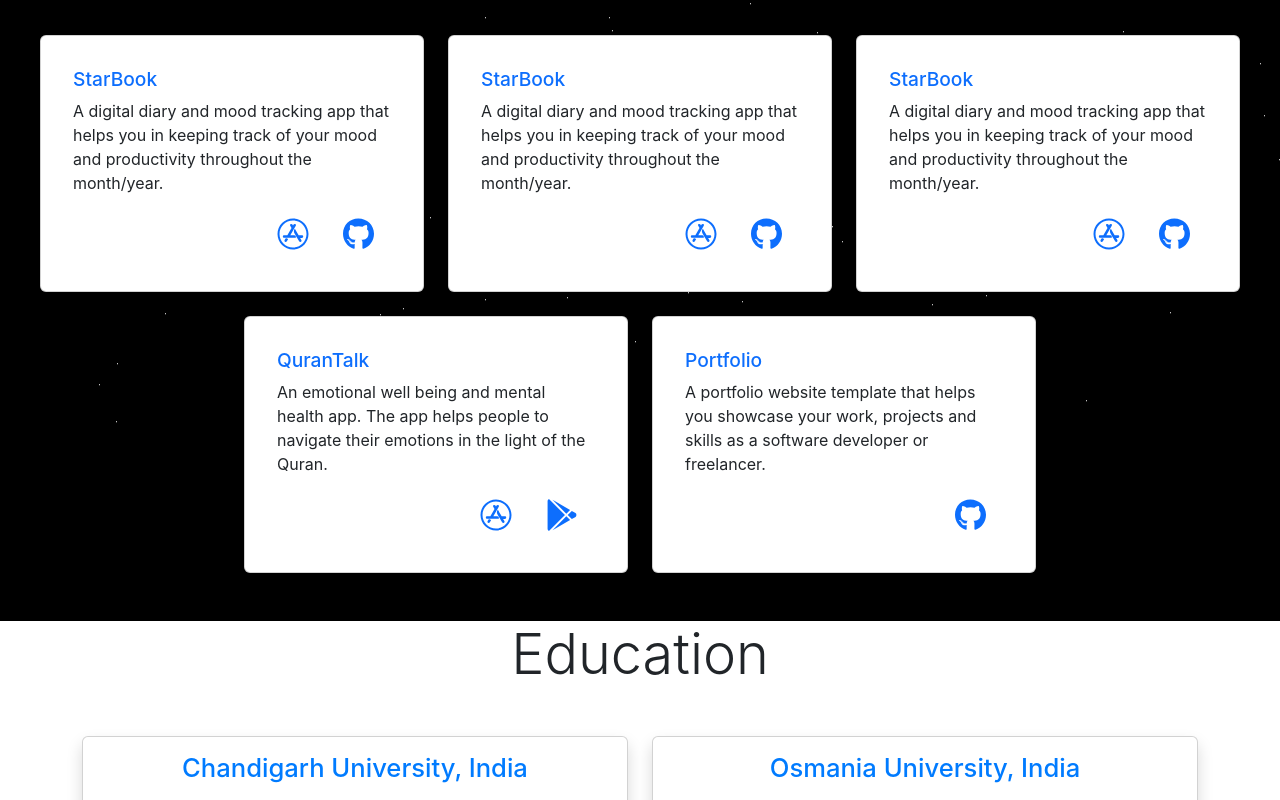
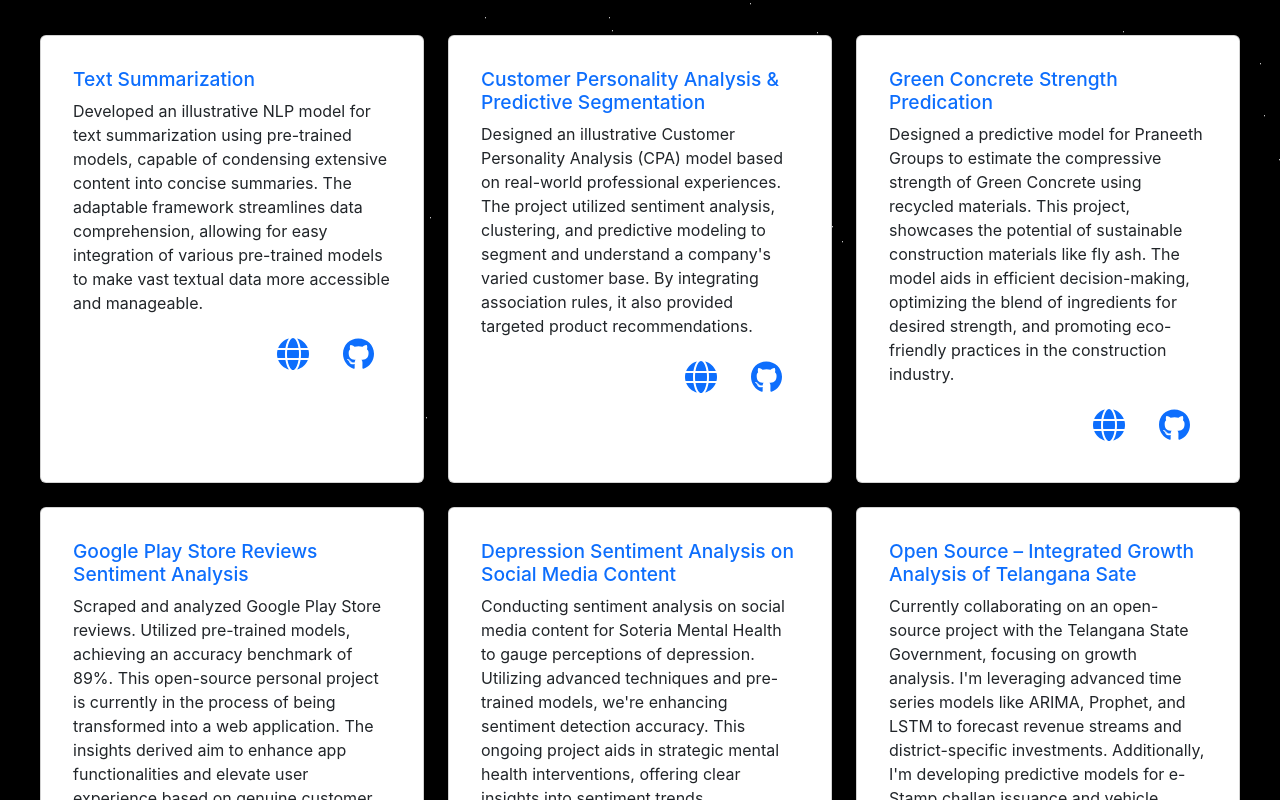
Before and after one commit to nani2357/my_portfolio_website, a React (Create React App) app in the folder home-master/: page / in a window 1280 px wide. Shown: the part 3500-4300 px from the top of the page. Built offline with nearby package versions, Linux system fonts and the light colour scheme; no server answers.

Commit message:
projects_added

```diff
--- a/home-master/package.json
+++ b/home-master/package.json
@@ -6,6 +6,7 @@
   "dependencies": {
     "@fortawesome/fontawesome-svg-core": "^6.4.2",
     "@fortawesome/free-brands-svg-icons": "^6.4.2",
+    "@fortawesome/free-solid-svg-icons": "^6.4.2",
     "@fortawesome/react-fontawesome": "^0.2.0",
     "@testing-library/jest-dom": "^5.16.5",
     "@testing-library/react": "^13.3.0",
--- a/home-master/src/components/home/StaticProjects.jsx
+++ b/home-master/src/components/home/StaticProjects.jsx
@@ -2,18 +2,19 @@ import React from 'react';
 import { Container, Row, Col, Card, Button } from 'react-bootstrap';
 import { FontAwesomeIcon } from '@fortawesome/react-fontawesome';
 
+
 const StaticProjects = ({ projects }) => {
   return (
-      <section className="section bg-black"> {/* <-- Moved the background color here */}
+    <section className="section bg-black">
       <Container fluid className="p-4">
-          <div style={{ maxWidth: '1200px', margin: '0 auto' }}> {/* <-- This div will center the content and limit its width */}
+        <div style={{ maxWidth: '1200px', margin: '0 auto' }}>
           <h2 className="display-4 mb-5 text-center text-white">
             {projects.title}
           </h2>
-            <Row className="justify-content-center">
+          <Row className="justify-content-center" style={{ display: 'flex', flexDirection: 'row' }}> {/* <-- Added flex styles here */}
             {projects.cards.map((project, idx) => (
-                <Col key={idx} xs={12} md={6} lg={4}>
-                  <Card className="mb-4 py-3 px-3" style={{ width: "100%" }}>
+              <Col key={idx} xs={12} md={6} lg={4} className="d-flex align-items-stretch"> {/* <-- Added flex styles here */}
+                <Card className="mb-4 py-3 px-3 flex-grow-1"> {/* <-- Added flex-grow-1 here */}
                   <Card.Body>
                     <Card.Title className="text-primary">{project.title}</Card.Title>
                     <Card.Text className="text-dark">{project.description}</Card.Text>
@@ -35,4 +36,5 @@ const StaticProjects = ({ projects }) => {
   );
 }
 
+
 export default StaticProjects;
--- a/home-master/src/editable-stuff/config.js
+++ b/home-master/src/editable-stuff/config.js
@@ -1,4 +1,5 @@
-import { faAppStore, faGithub, faGooglePlay } from '@fortawesome/free-brands-svg-icons';
+import {  faGithub } from '@fortawesome/free-brands-svg-icons';
+import { faGlobe } from '@fortawesome/free-solid-svg-icons';
 
 // Navigation Bar SECTION
 const navBar = {
@@ -68,69 +69,76 @@ export const projects = {
 	title: "Projects",
 	cards: [
 		{
-			title: "StarBook",
-			description: "A digital diary and mood tracking app that helps you in keeping track of your mood and productivity throughout the month/year.",
+			title: "Text Summarization",
+			description: "Developed an illustrative NLP model for text summarization using pre-trained models, capable of condensing extensive content into concise summaries. The adaptable framework streamlines data comprehension, allowing for easy integration of various pre-trained models to make vast textual data more accessible and manageable.",
 			icons: [
 				{
-					icon: faAppStore,
-					link: "https://apps.apple.com/us/app/starbook-journal-ai-diary/id1552418289",
+					icon: faGlobe,
+					link: "https://textsummarizationproject-nll8zoucuphmfb4nsg2nys.streamlit.app/",
 				},
 				{
 					icon: faGithub,
-					link: "https://github.com/hashirshoaeb/star_book",
+					link: "https://github.com/nani2357/text_summarization_project",
 				},
 			]
 		},
     {
-			title: "StarBook",
-			description: "A digital diary and mood tracking app that helps you in keeping track of your mood and productivity throughout the month/year.",
+			title: "Customer Personality Analysis & Predictive Segmentation",
+			description: "Designed an illustrative Customer Personality Analysis (CPA) model based on real-world professional experiences. The project utilized sentiment analysis, clustering, and predictive modeling to segment and understand a company's varied customer base. By integrating association rules, it also provided targeted product recommendations. ",
 			icons: [
 				{
-					icon: faAppStore,
-					link: "https://apps.apple.com/us/app/starbook-journal-ai-diary/id1552418289",
+					icon: faGlobe,
+					link: "https://customer-personality-analysis-clustering-navee2357.streamlit.app/",
 				},
 				{
 					icon: faGithub,
-					link: "https://github.com/hashirshoaeb/star_book",
+					link: "https://github.com/nani2357/Customer_Personality_Analusis-Clustering/tree/main",
 				},
 			]
 		},
     {
-			title: "StarBook",
-			description: "A digital diary and mood tracking app that helps you in keeping track of your mood and productivity throughout the month/year.",
+			title: "Green Concrete Strength Predication",
+			description: "Designed a predictive model for Praneeth Groups to estimate the compressive strength of Green Concrete using recycled materials. This project, showcases the potential of sustainable construction materials like fly ash. The model aids in efficient decision-making, optimizing the blend of ingredients for desired strength, and promoting eco-friendly practices in the construction industry.",
 			icons: [
 				{
-					icon: faAppStore,
-					link: "https://apps.apple.com/us/app/starbook-journal-ai-diary/id1552418289",
+					icon: faGlobe,
+					link: "https://greenconcretestrengthpredicationhybridmodel-byk4q5aacsc9tjzk78.streamlit.app/",
 				},
 				{
 					icon: faGithub,
-					link: "https://github.com/hashirshoaeb/star_book",
+					link: "https://github.com/nani2357/Green_Concrete_Strength_Predication_HybridModel/tree/main",
 				},
 			]
 		},
 		{
-			title: "QuranTalk",
-			description: "An emotional well being and mental health app. The app helps people to navigate their emotions in the light of the Quran.",
+			title: "Google Play Store Reviews Sentiment Analysis",
+			description: "Scraped and analyzed Google Play Store reviews. Utilized pre-trained models, achieving an accuracy benchmark of 89%. This open-source personal project is currently in the process of being transformed into a web application. The insights derived aim to enhance app functionalities and elevate user experience based on genuine customer feedback. Future plans include the integration of an API for real-time feedback analysis.",
 			icons: [
 				{
-					icon: faAppStore,
-					link: "https://apps.apple.com/us/app/qurantalk/id1563425149",
+					icon: faGlobe,
+					link: "https://github.com/nani2357/Google_play_store_reviews_Sentimentiment_analysis_with_BERT",
 				},
 				{
-					icon: faGooglePlay,
-					link: "https://play.google.com/store/apps/details?id=com.ayahemotion.quran_talk",
+					icon: faGithub,
+					link: "https://github.com/nani2357/Google_play_store_reviews_Sentimentiment_analysis_with_BERT",
 				},
 			]
 		},
 		{
-			title: "Portfolio",
-			description: "A portfolio website template that helps you showcase your work, projects and skills as a software developer or freelancer.",
+			title: "Depression Sentiment Analysis on Social Media Content",
+			description: "Conducting sentiment analysis on social media content for Soteria Mental Health to gauge perceptions of depression. Utilizing advanced techniques and pre-trained models, we're enhancing sentiment detection accuracy. This ongoing project aids in strategic mental health interventions, offering clear insights into sentiment trends.",
 			icons: [
 				{
 					icon: faGithub,
-					link: "https://github.com/hashirshoaeb/portfolio",
+					link: "https://github.com/Soteria-Heroes/code-mental-health-studies/tree/master",
 				},
+			]
+		},
+    {
+			title: "Open Source – Integrated Growth Analysis of Telangana Sate",
+			description: "Currently collaborating on an open-source project with the Telangana State Government, focusing on growth analysis. I'm leveraging advanced time series models like ARIMA, Prophet, and LSTM to forecast revenue streams and district-specific investments. Additionally, I'm developing predictive models for e-Stamp challan issuance and vehicle preferences.I'm identifying anomalies in revenue data. Furthermore, I'm employing clustering techniques, to segment districts for strategic policymaking. ",
+			icons: [
+
 			]
 		},
 	],
```
Also changed, not shown: 1 other file (tests, documents, lock files or other folders). Lines whose indentation alone changed are shown as unchanged.
